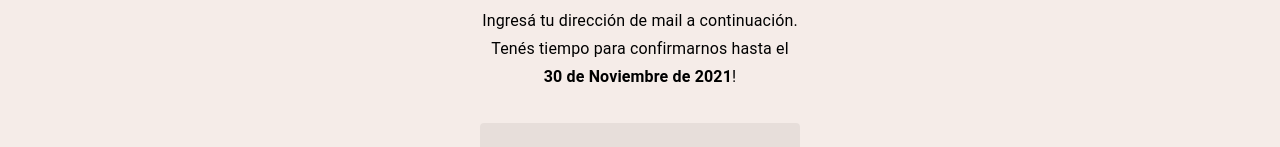
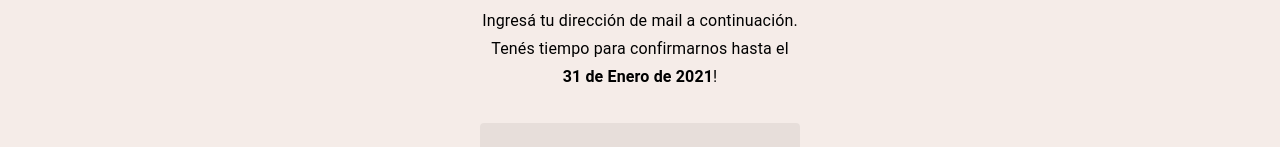
Before and after one commit to nlasso/wedding-web, a React (Create React App) app: page / in a window 1280 px wide. Shown: the part 803-950 px from the top of the page. Built offline with nearby package versions, Linux system fonts and the light colour scheme.

Commit message:
updated confirmation date

```diff
--- a/src/landing/Landing.js
+++ b/src/landing/Landing.js
@@ -232,7 +232,7 @@ function Landing(props) {
                     <Grid item xs={11} sm={8} md={4} lg={3}>
                         <Box textAlign="center" pt={2}>
                             <Typography variant="h6">Confirmá tu asistencia</Typography>
-                            <Typography variant="subtitle1">Ingresá tu dirección de mail a continuación. Tenés tiempo para confirmarnos hasta el <b>30 de Noviembre de 2021</b>!</Typography>
+                            <Typography variant="subtitle1">Ingresá tu dirección de mail a continuación. Tenés tiempo para confirmarnos hasta el <b>31 de Enero de 2021</b>!</Typography>
                         </Box>
                         <Box pb={4} pt={2}>
                             <form onSubmit={getUser}>
```
